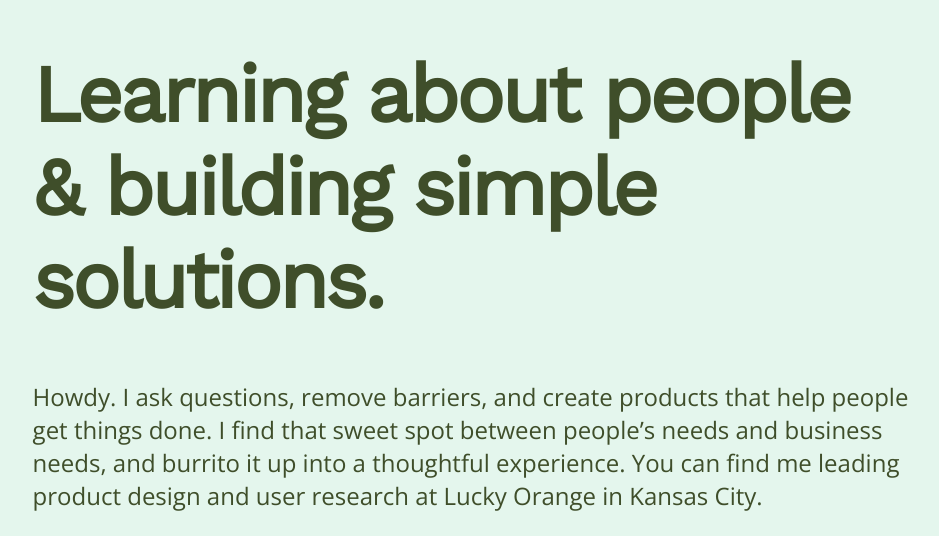
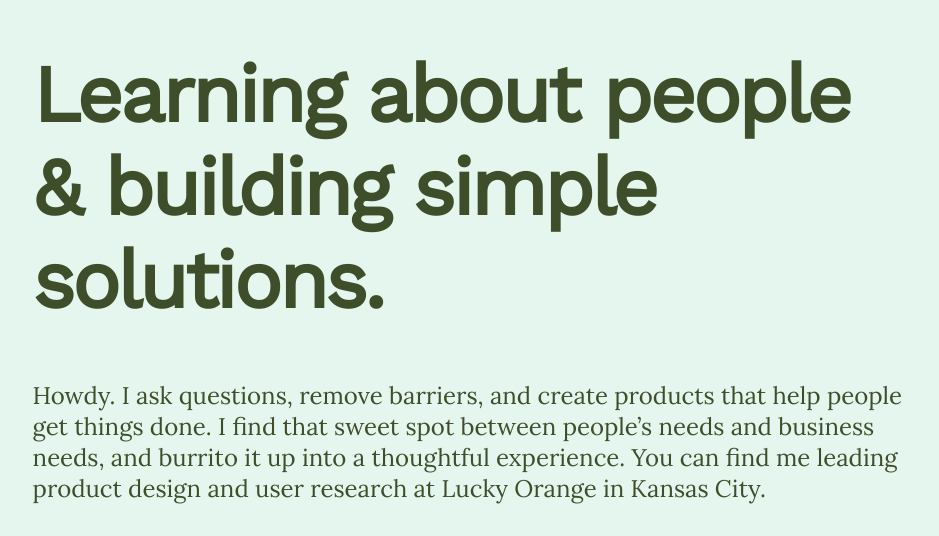
Before and after one commit to hacksaw35/Rohrski_Portfolio, a plain HTML site: page index.html in a window 1280 px wide. Shown: the part 393-929 px from the top of the page, without its empty margins (165-1104 px from the left). Drawn offline with nearby package versions, Linux system fonts and the light colour scheme.

Commit message:
Update style.css

```diff
--- a/css/style.css
+++ b/css/style.css
@@ -1,5 +1,4 @@
-@import url('https://fonts.googleapis.com/css2?family=Open+Sans&family=Work+Sans:wght@200;300;400&display=swap');
-
+@import url('https://fonts.googleapis.com/css2?family=Lora&family=Work+Sans:wght@200;300;400&display=swap');
 
 
 @font-face {
@@ -160,7 +159,7 @@ body {
 	background: #e4f6ed;
 	color: #3f4e2a;
 	font-size: 1.5rem;
-	font-family: 'Open Sans', sans-serif;
+	font-family: 'Lora', serif;
 }
 
 h1 {
```
